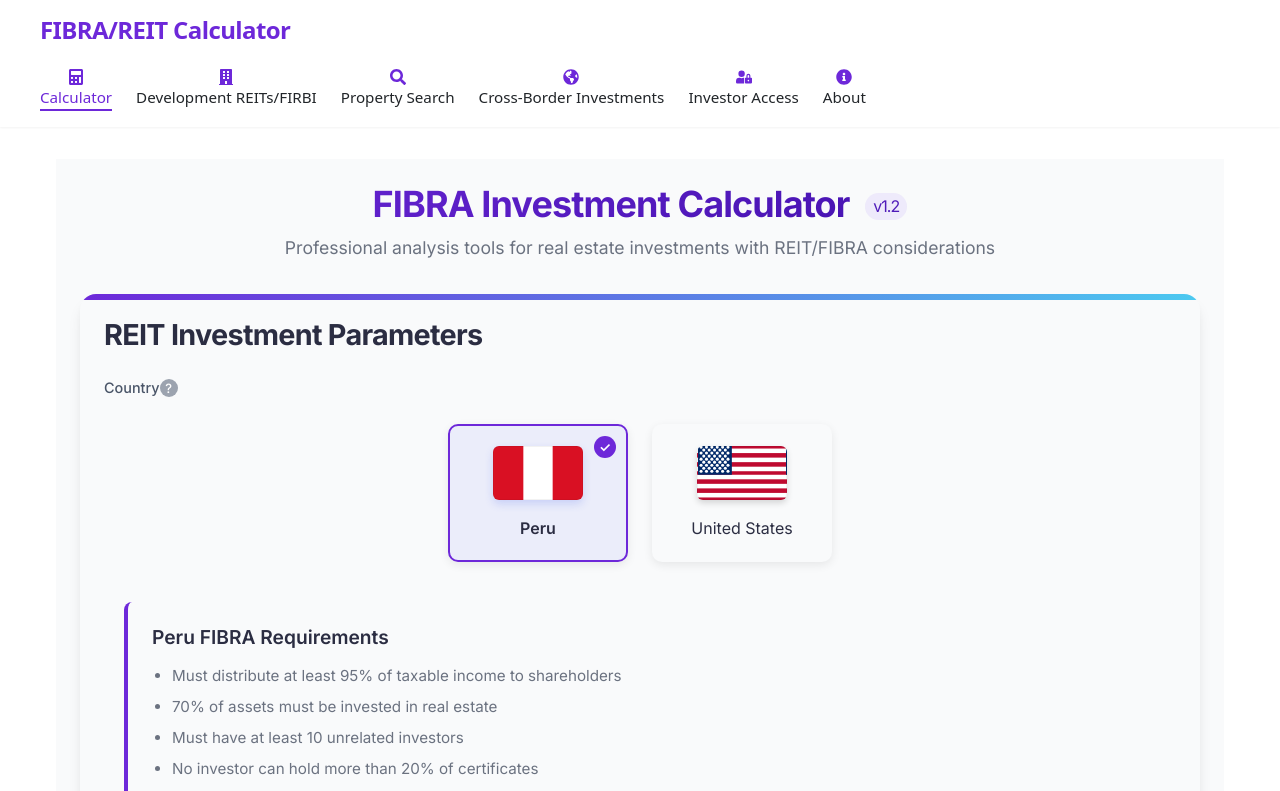
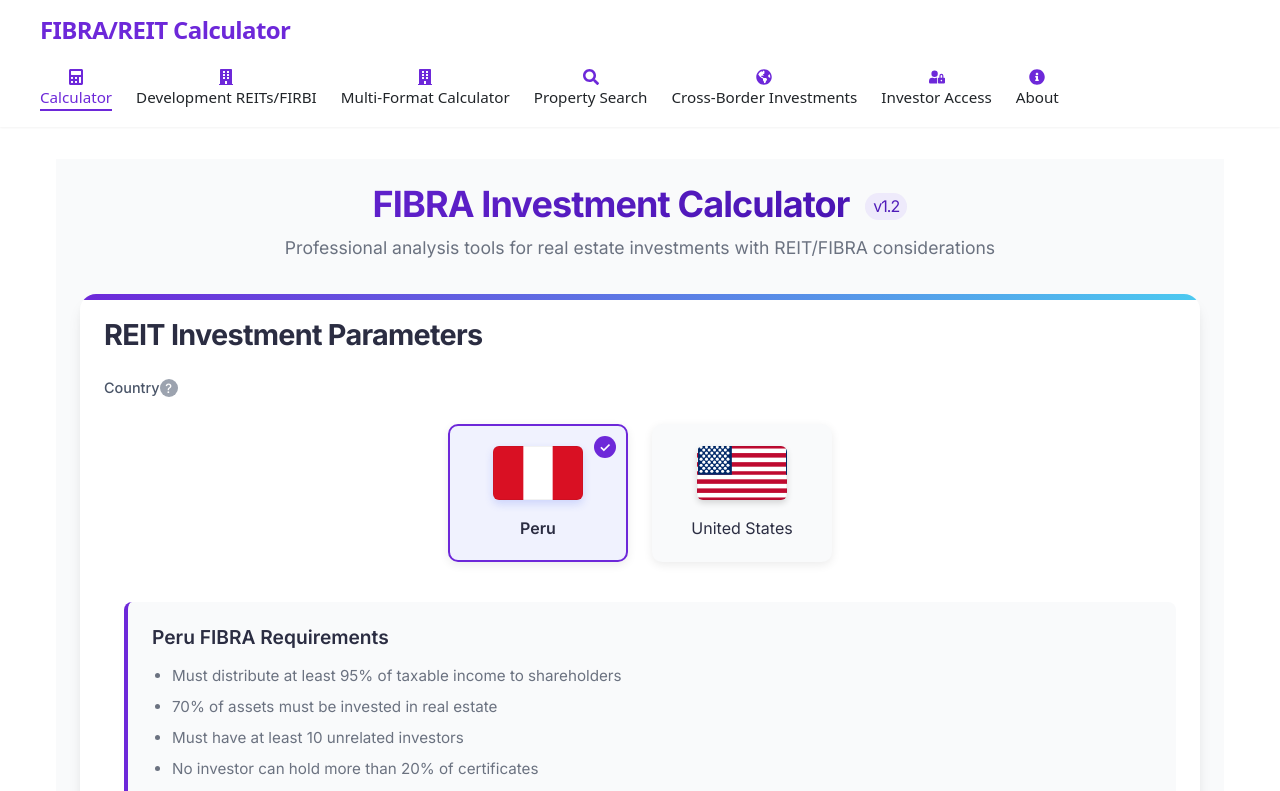
Before and after one commit to Matmax-Worldwide/fibra.lat, a React (Vite) app in the folder calculator/: page / in a window 1280 px wide. Shown: the top 791 px of the page. Built offline with nearby package versions, Linux system fonts and the light colour scheme.

Commit message:
Add Multi-Format Development Calculator to navigation menu and routes

```diff
--- a/calculator/src/app/app.tsx
+++ b/calculator/src/app/app.tsx
@@ -10,6 +10,7 @@ import PropertySearch from './components/PropertySearch';
 import DevelopmentCalculator from './components/DevelopmentCalculator';
 import CrossBorderInvestment from './components/CrossBorderInvestment';
 import About from './components/About';
+import MultiFormatCalculator from './components/development/MultiFormatCalculator';
 // Import icons for the menu
 import { FaCalculator, FaBuilding, FaSearch, FaGlobeAmericas, FaUserLock, FaInfoCircle, FaTimes } from 'react-icons/fa';
 
@@ -72,6 +73,10 @@ export function App() {
             <div className="nav-icon"><FaBuilding /></div>
             <span className="nav-text">Development REITs/FIRBI</span>
           </NavLink>
+          <NavLink to="/development" onClick={closeMenu} className={({ isActive }) => isActive ? 'nav-link active' : 'nav-link'}>
+            <div className="nav-icon"><FaBuilding /></div>
+            <span className="nav-text">Multi-Format Calculator</span>
+          </NavLink>
           <NavLink to="/property-search" onClick={closeMenu} className={({ isActive }) => isActive ? 'nav-link active' : 'nav-link'}>
             <div className="nav-icon"><FaSearch /></div>
             <span className="nav-text">Property Search</span>
@@ -100,6 +105,7 @@ export function App() {
         <Routes>
           <Route path="/" element={<Calculator />} />
           <Route path="/development-calculator" element={<DevelopmentCalculator />} />
+          <Route path="/development" element={<MultiFormatCalculator />} />
           <Route path="/property-search" element={<PropertySearch />} />
           <Route path="/cross-border" element={<CrossBorderInvestment />} />
           <Route path="/investor-access" element={<InvestorAccess />} />
```
